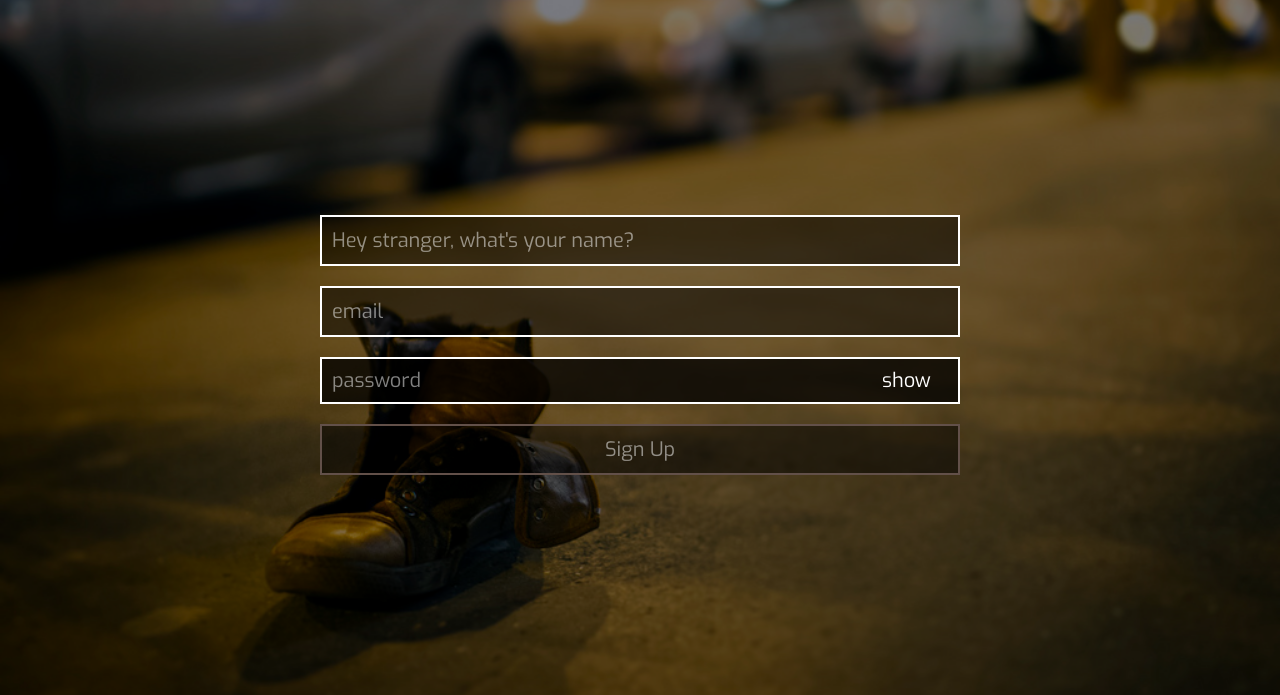
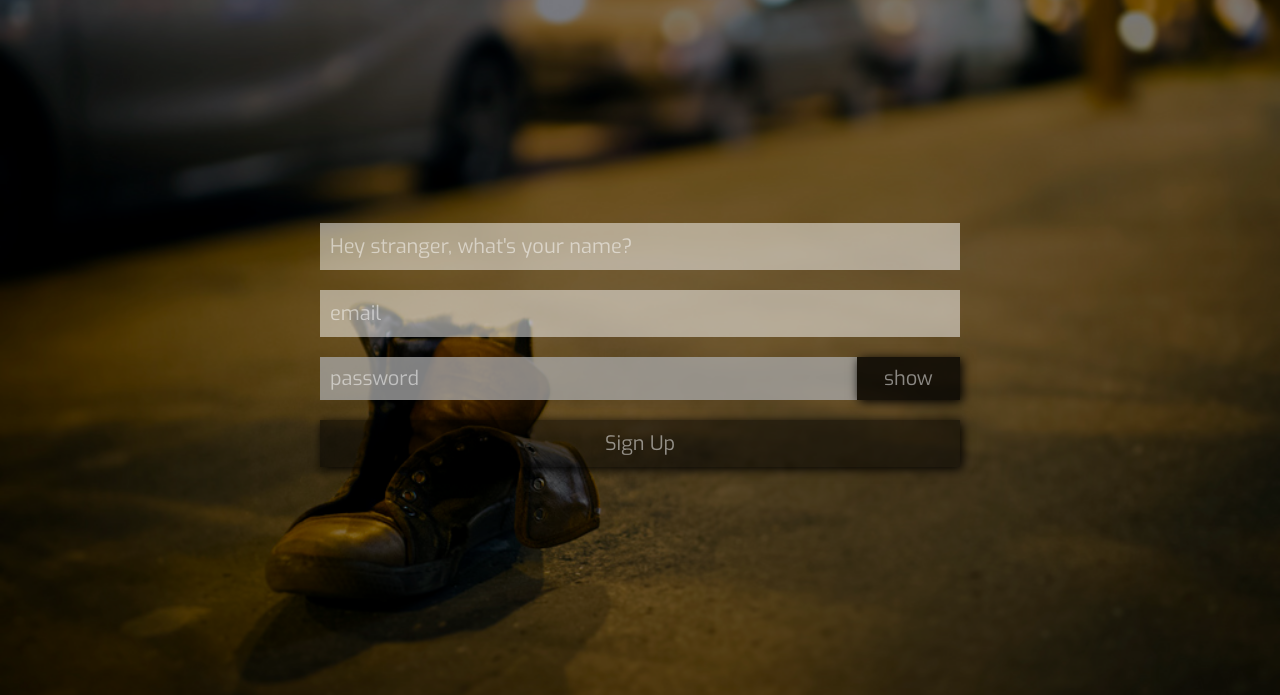
Before and after one commit to JSweet314/lostAndFound-client, a React app: page /user-forms/1 in a window 1280 px wide. Shown: the part 105-800 px from the top of the page. Built offline with nearby package versions, Linux system fonts and the light colour scheme; some packages are replaced by stand-ins of ours; no server answers; what google-maps-react would draw is missing.

Commit message:
Adjust shadowing

```diff
--- a/src/components/ReportForm/index.js
+++ b/src/components/ReportForm/index.js
@@ -14,7 +14,7 @@ const ReportForm = ({
   routeId
 }) => {
   const display = {display: routeId === 'lost' ? 'initial' : 'none'};
-  const isDisabled = name && description && location && date ? true : true;
+  const isDisabled = name && description && location && date ? false : true;
   const locationText = routeId === 'lost' ?
     'Last Known Location' : 'Found Location';
   return (
--- a/src/components/ReportForm/style.css
+++ b/src/components/ReportForm/style.css
@@ -29,6 +29,7 @@
   border: none;
   padding: 0.5rem;
   color: #fff;
+  outline-color: #C28744;
 }
 
 .report-form__textarea {
@@ -38,13 +39,13 @@
 .report-form__textarea::placeholder,
 .report-form__input::placeholder {
   font-family: 'Exo', sans-serif;
-  color: rgba(256, 256, 256, 0.5)
+  color: rgba(256, 256, 256, 0.5);
 }
 
 .report-form__btn {
   grid-column: 1/3;
   padding: 1rem;
-  background-color: rgba(0,0,0, 0.5);
+  background-color: rgba(0, 0, 0, 0.5);
   border: 2px solid #C28744;
   color: #fff;
   font-size: 2rem;
@@ -60,6 +61,8 @@
 }
 
 .report-form__btn:disabled {
+  box-shadow: 2px 2px 10px #000;
+  border: none;
   color: rgba(256, 256, 256, 0.5);
   cursor: initial;
 }
--- a/src/components/UserForm/style.css
+++ b/src/components/UserForm/style.css
@@ -15,14 +15,19 @@
   width: 50%;
   margin: 1rem;
   background-color: rgba(0, 0, 0, 0.5);
-  border: 2px solid #fff;
   font-family: 'Exo', sans-serif;
   font-size: 2rem;
   color: #fff;
+  border: none;
+  outline-color: #c28744;
+}
+
+.user-form__input {
+  background-color: rgba(256, 256, 256, 0.5);
+  border: none;
 }
 
 .user-form__greeting {
-  border: none;
   margin: 1rem;
   font-size: 4rem;
   text-align: center;
@@ -43,25 +48,27 @@
 }
 .password-fields__password-toggle-btn,
 .user-form__btn {
-  border: 2px solid #625049;
-  box-shadow: 2px 2px 10px #C28744
+  box-shadow: 2px 2px 10px rgba(193, 134, 66, 0.5);
 }
 
 .password-fields__password-toggle-btn:hover,
 .user-form__btn:hover {
-  background-color: #C28744;
-  color: #fff;
+  box-shadow: 2px 2px 10px rgba(193, 134, 66, 1);
+  color: #c28744;
 }
 
+.password-fields__password-toggle-btn:disabled,
 .user-form__btn:disabled {
+  box-shadow: 2px 2px 10px #000;
+  border: none;
   color: rgba(256, 256, 256, 0.5);
-  box-shadow: none;
+  cursor: initial;
 }
 
+.password-fields__password-toggle-btn:disabled:hover,
 .user-form__btn:disabled:hover {
-  background-color: #C28744;
-  color: #fff;
-  cursor: default;
+  background-color: rgba(0, 0, 0, 0.5);
+  color: rgba(256, 256, 256, 0.5);
 }
 
 .user-form__password-fields {
@@ -69,12 +76,13 @@
 }
 
 .password-fields__input {
-  background-color: rgba(0, 0, 0, 0.5);
+  background-color: rgba(256, 256, 256, 0.5);
   width: 100%;
   font-size: 2rem;
   padding: 1rem;
   border: none;
   color: #fff;
+  outline-color: #c28744;
 }
 
 .password-fields__password-toggle-btn {
@@ -82,5 +90,5 @@
   margin: 0;
   border: none;
   width: 12rem;
-  box-shadow: none;
+  background-color: rgba(0, 0, 0, 0.5);
 }
--- a/src/components/Welcome/index.js
+++ b/src/components/Welcome/index.js
@@ -4,7 +4,7 @@ import './style.css';
 
 const Welcome = ({ username }) => {
   const welcomeText = username ?
-    `Welcome, ${username}` : 'Search or Log In to Report Item';
+    `Welcome, ${username}` : 'Log In to Report/Search';
   return (
     <h2 className='welcome-greeting'>{welcomeText}</h2>
   );
--- a/src/components/Welcome/style.css
+++ b/src/components/Welcome/style.css
@@ -2,5 +2,5 @@
   color: #fff;
   font-size: 5rem;
   margin: 5rem 0 2.5rem 0;
-  text-shadow: 2px 2px 5px #000;
+  text-shadow: 2px 2px 5px rgba(196, 126, 89, 0.5);
 }
```
